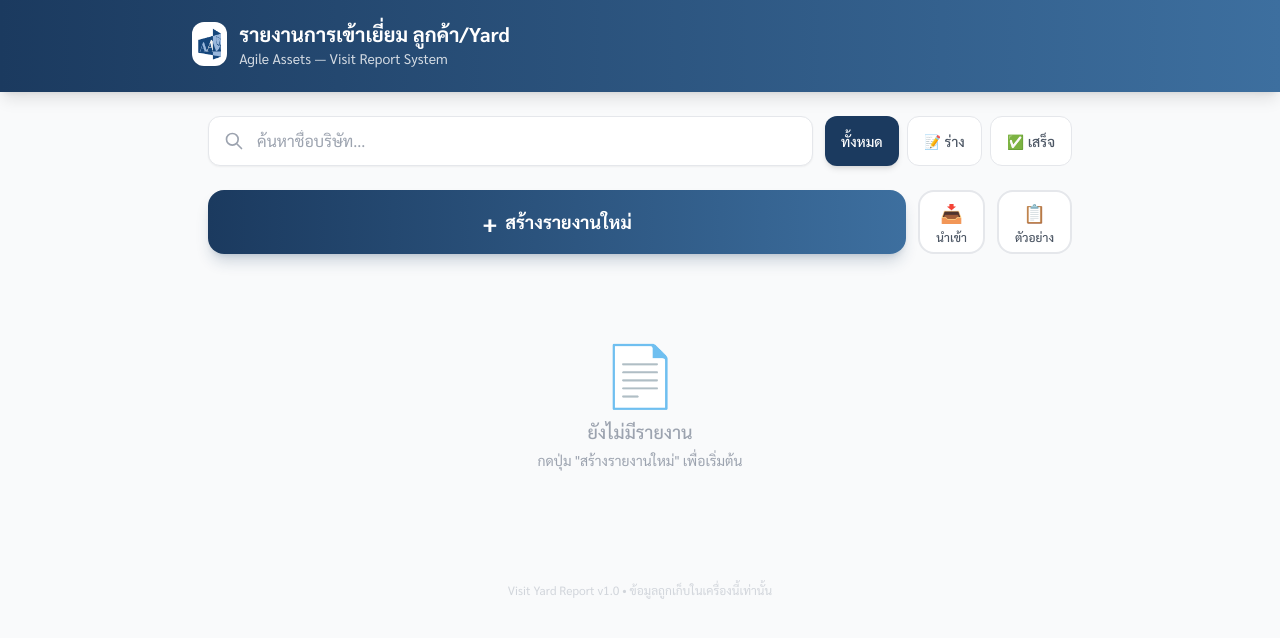
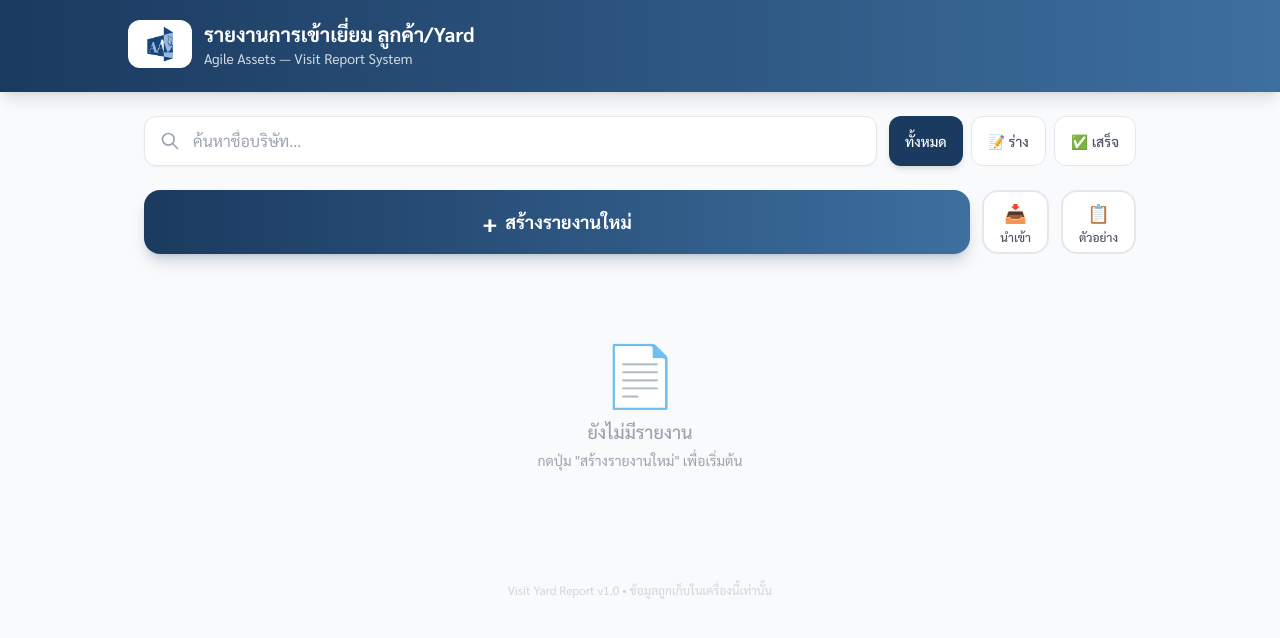
Before and after one commit to Karumine/visit-yard, a React (Vite) app: page /visit-yard in a window 1280 px wide. Shown: the top 638 px of the page. Built offline with nearby package versions, Linux system fonts and the light colour scheme.

Commit message:
fix: widen logo container badge and expand page container to max-w-5xl

```diff
--- a/src/screens/HomeScreen.tsx
+++ b/src/screens/HomeScreen.tsx
@@ -81,13 +81,13 @@ export default function HomeScreen() {
     <div className="min-h-screen bg-gray-50">
       {/* Header */}
       <header className="bg-gradient-to-r from-primary to-primary-400 text-white px-6 py-5 shadow-lg">
-        <div className="max-w-4xl mx-auto">
+        <div className="max-w-5xl mx-auto">
           <div className="flex items-center gap-3 mb-1">
-            <div className="bg-white rounded-xl p-1.5 shadow-sm flex items-center justify-center">
+            <div className="bg-white rounded-xl px-3.5 py-1.5 shadow-sm flex items-center justify-center">
               <img
                 src="/Logo_Agile Assets_CMYK.png"
                 alt="Agile Assets Logo"
-                className="h-8 w-auto object-contain"
+                className="h-9 w-auto object-contain min-w-[36px]"
                 onError={(e) => { (e.target as HTMLImageElement).src = '/logo.png'; }}
               />
             </div>
@@ -99,7 +99,7 @@ export default function HomeScreen() {
         </div>
       </header>
 
-      <div className="max-w-4xl mx-auto px-4 py-6">
+      <div className="max-w-5xl mx-auto px-4 py-6">
         {/* Search & Filter */}
         <div className="flex flex-col md:flex-row gap-3 mb-6">
           <div className="flex-1 relative">
```
